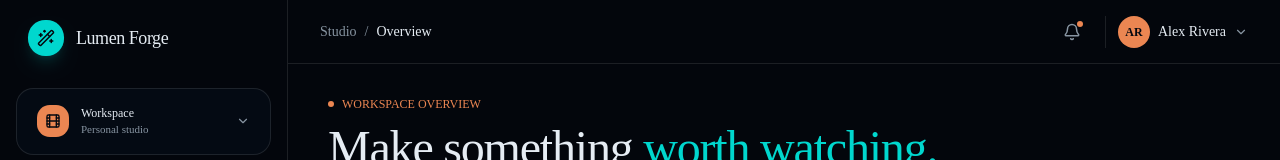
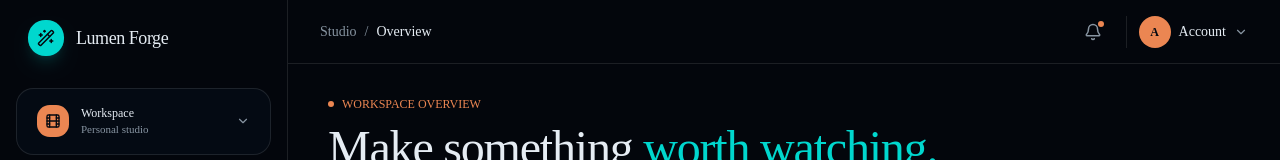
Before and after one commit to tineshiawilliams27-glitch/movies, a Next.js app: page /projects in a window 1280 px wide. Shown: the top 160 px of the page. Built offline with nearby package versions, Linux system fonts and the light colour scheme.

Commit message:
Show signed-in user name

```diff
--- a/app/dashboard/page.tsx
+++ b/app/dashboard/page.tsx
@@ -27,7 +27,7 @@ export default async function DashboardPage() {
     image: getProjectImage(project.metadata),
   }))
 
-  return <StudioDashboard persistedProjects={persistedProjects} />
+  return <StudioDashboard persistedProjects={persistedProjects} userName={session.user.name} userEmail={session.user.email} />
 }
 
 function formatDuration(totalSeconds: number) {
--- a/components/studio-dashboard.tsx
+++ b/components/studio-dashboard.tsx
@@ -101,7 +101,9 @@ function StatusBadge({ status }: { status: Project['status'] }) {
   return <span className={`inline-flex items-center gap-1.5 rounded-full px-2.5 py-1 text-[11px] font-medium ${styles[status]}`}><span className={`size-1.5 rounded-full ${status === 'Rendering' ? 'bg-accent animate-pulse' : status === 'Ready' ? 'bg-primary' : 'bg-muted-foreground/50'}`} />{status}</span>
 }
 
-export function StudioDashboard({ persistedProjects = [] }: { persistedProjects?: Project[] }) {
+export function StudioDashboard({ persistedProjects = [], userName, userEmail }: { persistedProjects?: Project[]; userName?: string | null; userEmail?: string | null }) {
+  const displayName = userName?.trim() || userEmail?.split('@')[0] || 'Account'
+  const initials = displayName.split(/\s+/).map((part) => part[0]).join('').slice(0, 2).toUpperCase()
   const [projects, setProjects] = useState(() => persistedProjects.length > 0 ? persistedProjects : initialProjects)
   const [query, setQuery] = useState('')
   const [mobileOpen, setMobileOpen] = useState(false)
@@ -176,7 +178,7 @@ export function StudioDashboard({ persistedProjects = [] }: { persistedProjects?
           <header className="flex h-16 items-center justify-between border-b border-border px-5 md:px-8">
             <button className="rounded-lg p-2 text-muted-foreground hover:bg-accent lg:hidden" onClick={() => setMobileOpen(true)} aria-label="Open navigation"><Menu size={19} /></button>
             <div className="hidden items-center gap-2 text-sm text-muted-foreground md:flex"><span>Studio</span><span>/</span><span className="text-foreground">Overview</span></div>
-            <div className="flex items-center gap-2"><button className="relative rounded-lg p-2 text-muted-foreground hover:bg-accent" aria-label="Notifications"><Bell size={18} /><span className="absolute right-1.5 top-1.5 size-1.5 rounded-full bg-accent" /></button><div className="ml-2 flex items-center gap-2 border-l border-border pl-3"><span className="flex size-8 items-center justify-center rounded-full bg-accent text-xs font-semibold text-accent-foreground">AR</span><span className="hidden text-sm font-medium sm:block">Alex Rivera</span><ChevronDown size={14} className="text-muted-foreground" /></div></div>
+            <div className="flex items-center gap-2"><button className="relative rounded-lg p-2 text-muted-foreground hover:bg-accent" aria-label="Notifications"><Bell size={18} /><span className="absolute right-1.5 top-1.5 size-1.5 rounded-full bg-accent" /></button><div className="ml-2 flex items-center gap-2 border-l border-border pl-3"><span className="flex size-8 items-center justify-center rounded-full bg-accent text-xs font-semibold text-accent-foreground">{initials}</span><span className="hidden text-sm font-medium sm:block">{displayName}</span><ChevronDown size={14} className="text-muted-foreground" /></div></div>
           </header>
 
           <div className="mx-auto max-w-[1500px] px-5 py-8 md:px-8 lg:px-10">
```
